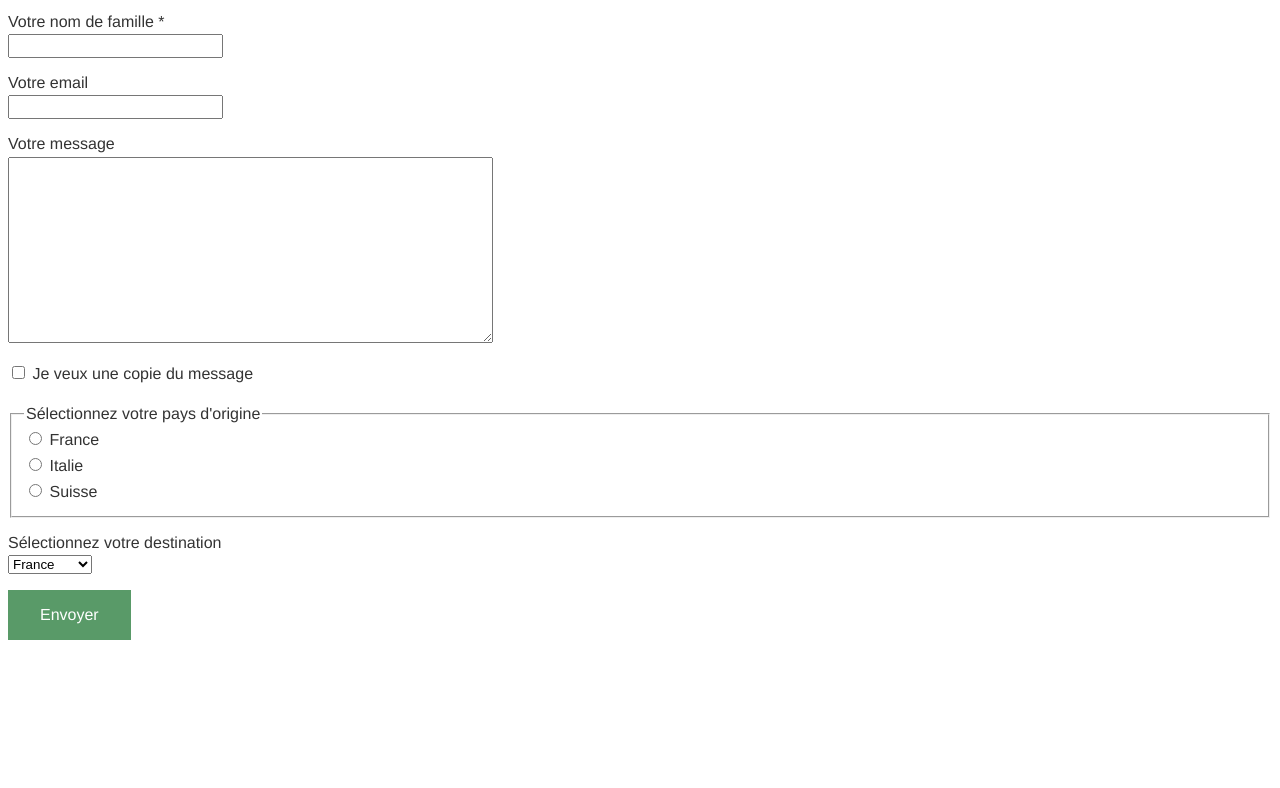
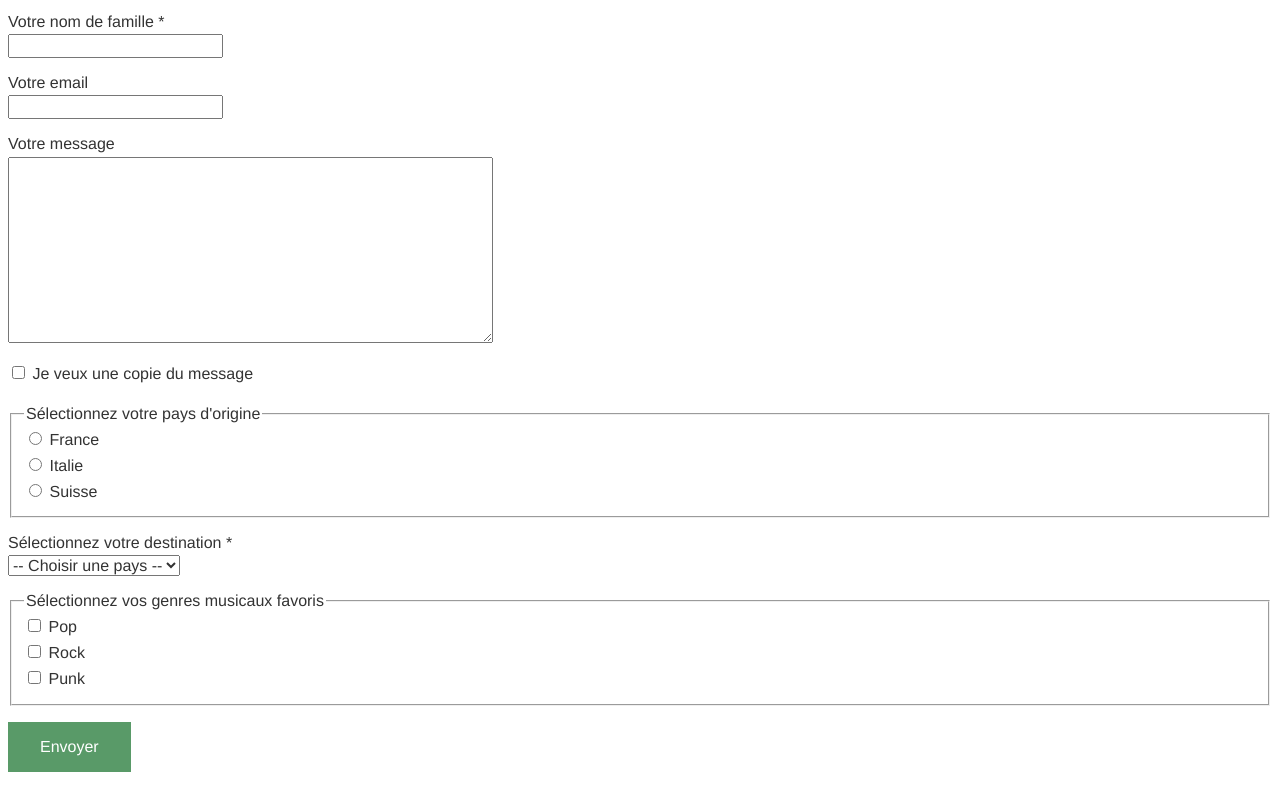
Before and after one commit to fallinov/b53-2021-html-form, a plain HTML site: page index.html in a window 1280 px wide. Shown: the part 128-916 px from the top of the page. Before the commit the page ends 800 px from the top, so only its background shows below. Drawn offline with Linux system fonts and the light colour scheme.

Commit message:
grupe de chkbx

```diff
--- a/css/main.css
+++ b/css/main.css
@@ -8,6 +8,16 @@ html {
     font-size: 1em;
     background-color: white;
     color: #333333;
+}
+
+/* Récupère la police, la taille et couleur du texte du parent (inherit) */
+input,
+button,
+textarea,
+select {
+    font-family: inherit;
+    font-size: inherit;
+    color: inherit;
 }
 
 button {
@@ -21,14 +31,6 @@ button {
 
 button:hover {
     box-shadow: 0 8px 16px rgba(0,0,0,.3);
-}
-
-/* Récupère la police et la taille du texte du parent (inherit) */
-input,
-button,
-textarea {
-    font-family: inherit;
-    font-size: inherit;
 }
 
 form > ul {
--- a/index.html
+++ b/index.html
@@ -52,8 +52,9 @@
             </fieldset>
         </li>
         <li>
-            <label for="destination">Sélectionnez votre destination</label>
-            <select name="destination" id="destination">
+            <label for="destination">Sélectionnez votre destination *</label>
+            <select name="destination" id="destination" required>
+                <option value="" selected>-- Choisir une pays --</option>
                 <!-- Europe -->
                 <optgroup label="Europe">
                     <option value="fr">France</option>
@@ -69,6 +70,23 @@
             </select>
         </li>
         <li>
+            <fieldset>
+                <legend>Sélectionnez vos genres musicaux favoris</legend>
+                <div>
+                    <input type="checkbox" name="musique" id="mu-pop" value="pop">
+                    <label for="mu-pop">Pop</label>
+                </div>
+                <div>
+                    <input type="checkbox" name="musique" id="mu-rock" value="rock">
+                    <label for="mu-rock">Rock</label>
+                </div>
+                <div>
+                    <input type="checkbox" name="musique" id="mu-punk" value="punk">
+                    <label for="mu-punk">Punk</label>
+                </div>
+            </fieldset>
+        </li>
+        <li>
             <button>Envoyer</button>
         </li>
     </ul>
```
